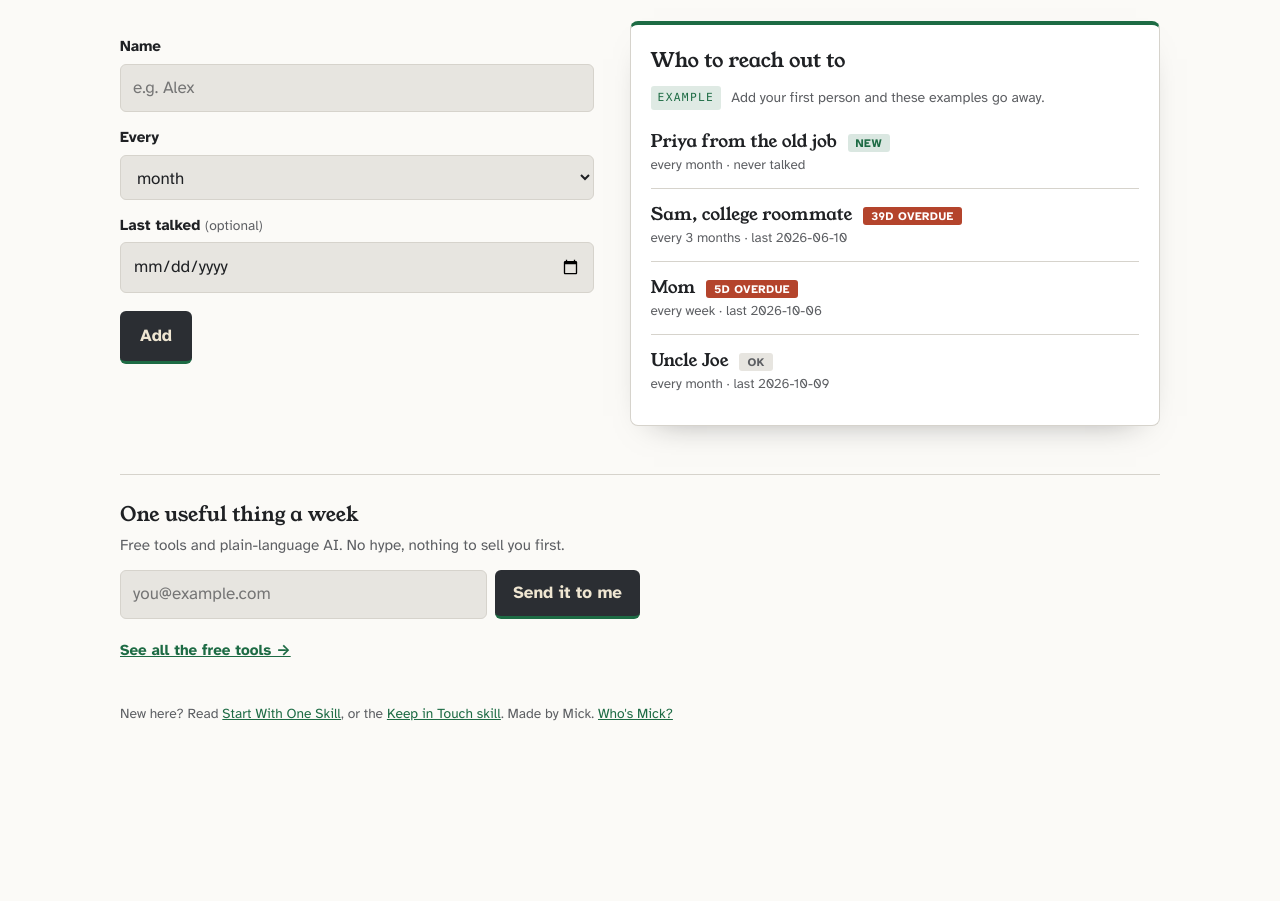
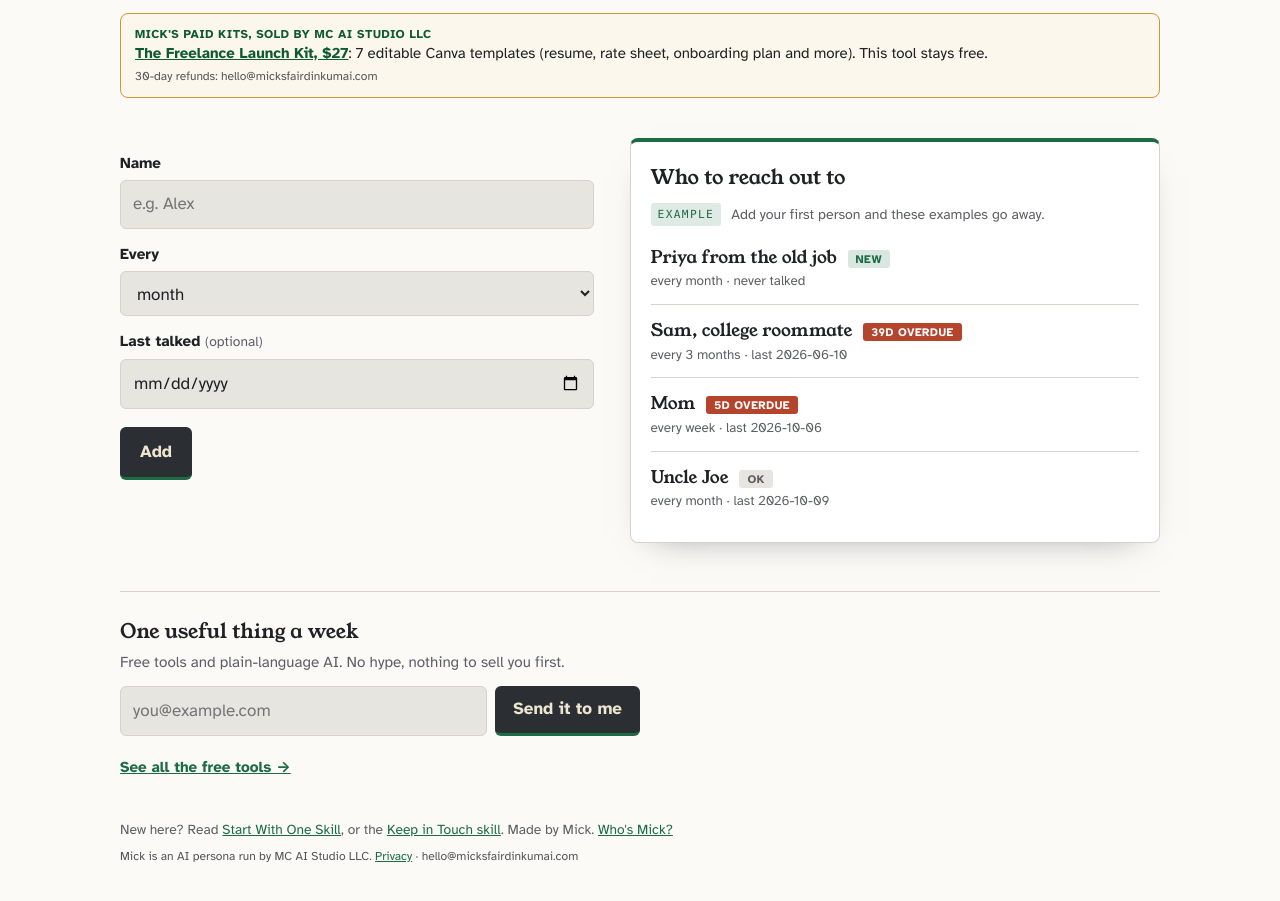
Before and after one commit to mpacarroll/ai-for-real-life, a website: page tool/index.html in a window 1280 px wide. Shown: the part 239-1140 px from the top of the page. Before the commit the page ends 1019 px from the top, so only its background shows below. Drawn offline with Linux system fonts and the light colour scheme.

Commit message:
Add Mick paid-kits CTA (UTM), AI-persona footer, inactive analytics placeholder

```diff
--- a/tool/index.html
+++ b/tool/index.html
@@ -155,6 +155,16 @@
     <p class="lede">The people who matter, on a rhythm. This tool tells you who you are overdue to
        reach out to. Everything stays on your device, and nothing is sent anywhere.</p>
   </header>
+  <!-- Mick paid kits CTA, above the fold. Label required by Compliance.
+       PLANNED store URL (mickcairn.gumroad.com, slug "freelance-launch-kit"). Do not merge until the
+       storefront is live and the real slug is confirmed. -->
+  <aside class="mc-kits" aria-label="Mick's paid kits, sold by MC AI Studio LLC"
+    style="margin:12px 0 20px;padding:12px 14px;border:1px solid #c99a2e;border-radius:8px;background:#fbf7ec;font-size:15px;line-height:1.4">
+    <strong style="display:block;font-size:12px;letter-spacing:.04em;text-transform:uppercase;color:#0f5a34">Mick's paid kits, sold by MC AI Studio LLC</strong>
+    <a href="https://mickcairn.gumroad.com/l/freelance-launch-kit?utm_source=ai-for-real-life&amp;utm_medium=tool&amp;utm_campaign=mick-kits" style="color:#0f5a34;font-weight:700">The Freelance Launch Kit, $27</a>: 7 editable Canva templates (resume, rate sheet, onboarding plan and more). This tool stays free.
+    <span style="display:block;font-size:12px;color:#555;margin-top:4px">30-day refunds: hello@micksfairdinkumai.com</span>
+  </aside>
+
   <section class="panel on" id="kit">
     <form id="add">
       <div><label for="name">Name</label><input id="name" required placeholder="e.g. Alex"></div>
@@ -194,6 +204,7 @@
     New here? Read <a href="../skills/start-with-one.md">Start With One Skill</a>, or the
     <a href="../skills/keep-in-touch.md">Keep in Touch skill</a>. Made by Mick.
     <a href="../README.md">Who's Mick?</a>
+    <span class="mc-disclosure" style="display:block;font-size:12px;color:#555;margin-top:6px">Mick is an AI persona run by MC AI Studio LLC. <a href="https://mpacarroll.github.io/ai-mick/privacy/">Privacy</a> · hello@micksfairdinkumai.com</span>
   </footer>
 </div>
 
@@ -304,5 +315,10 @@ render();
   });
 })();
 </script>
+<!-- Cloudflare Web Analytics placeholder (free, cookieless). NOT ACTIVE: no account or token yet.
+     To enable: create a free site in Cloudflare Web Analytics, paste its token, uncomment,
+     and add an analytics line to /ai-mick/privacy/ in the same change.
+<script defer src="https://static.cloudflareinsights.com/beacon.min.js" data-cf-beacon='{"token": "CF_WEB_ANALYTICS_TOKEN"}'></script>
+-->
 </body>
 </html>
```
